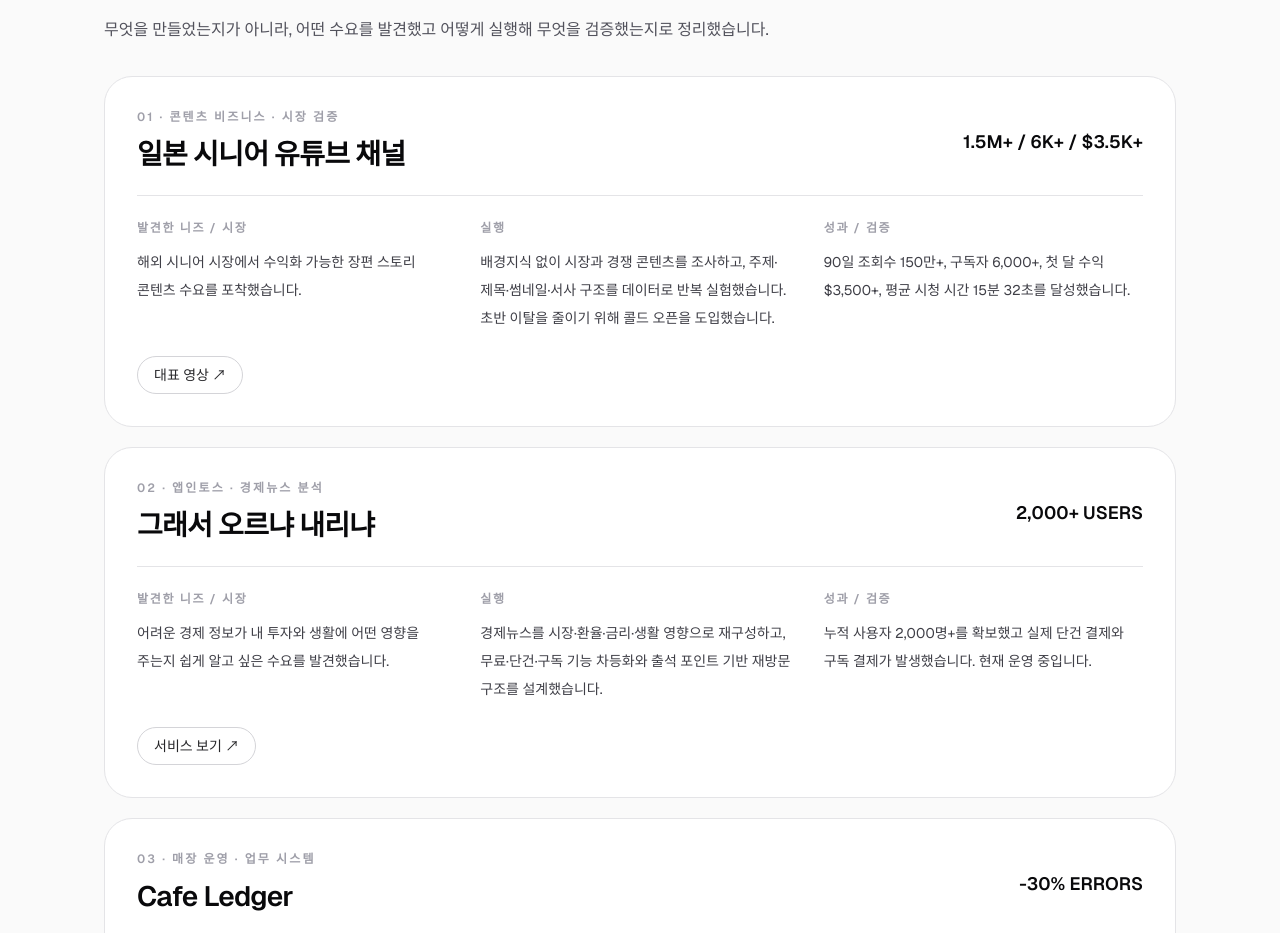
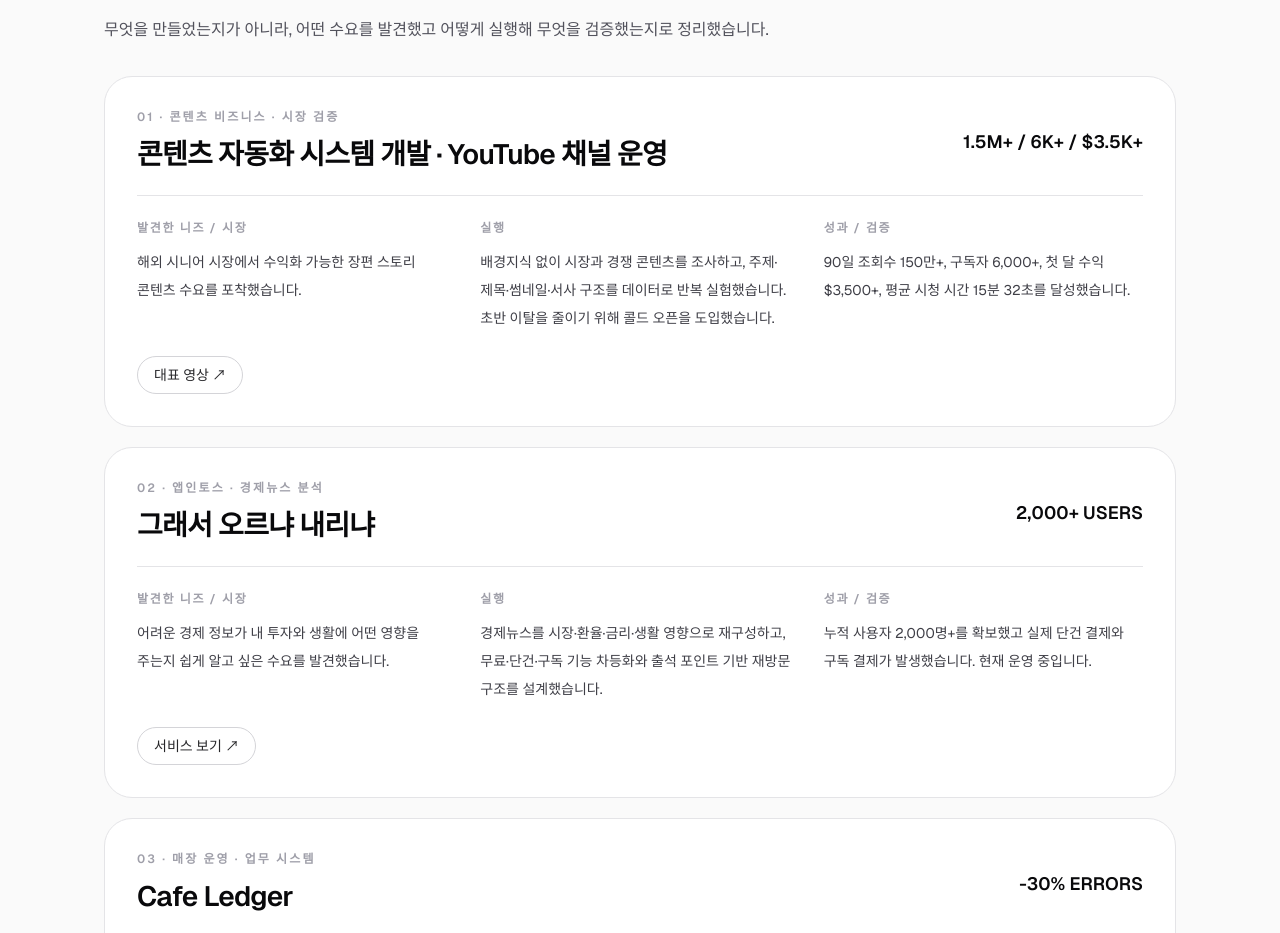
Before and after one commit to lbj23han/han-portfolio, a Next.js app: page / in a window 1280 px wide. Shown: the part 1385-2318 px from the top of the page. Built offline with nearby package versions, Linux system fonts and the light colour scheme.

Commit message:
content: rename YouTube automation project

```diff
--- a/src/constants/positioning.ts
+++ b/src/constants/positioning.ts
@@ -25,7 +25,7 @@ export const metrics = [
 export const caseStudies: CaseStudy[] = [
   {
     slug: "youtube-senior-jp",
-    name: { ko: "일본 시니어 유튜브 채널", en: "Japanese Senior YouTube Channel" },
+    name: { ko: "콘텐츠 자동화 시스템 개발 · YouTube 채널 운영", en: "Japanese Senior YouTube Channel" },
     category: { ko: "콘텐츠 비즈니스 · 시장 검증", en: "Content business · Market validation" },
     need: { ko: "해외 시니어 시장에서 수익화 가능한 장편 스토리 콘텐츠 수요를 포착했습니다.", en: "Identified demand for monetizable long-form story content in the overseas senior market." },
     execution: { ko: "배경지식 없이 시장과 경쟁 콘텐츠를 조사하고, 주제·제목·썸네일·서사 구조를 데이터로 반복 실험했습니다. 초반 이탈을 줄이기 위해 콜드 오픈을 도입했습니다.", en: "Researched the market and competitors from scratch, then iterated on topics, titles, thumbnails, and story structure using performance data. Introduced cold opens to reduce early drop-off." },
```
